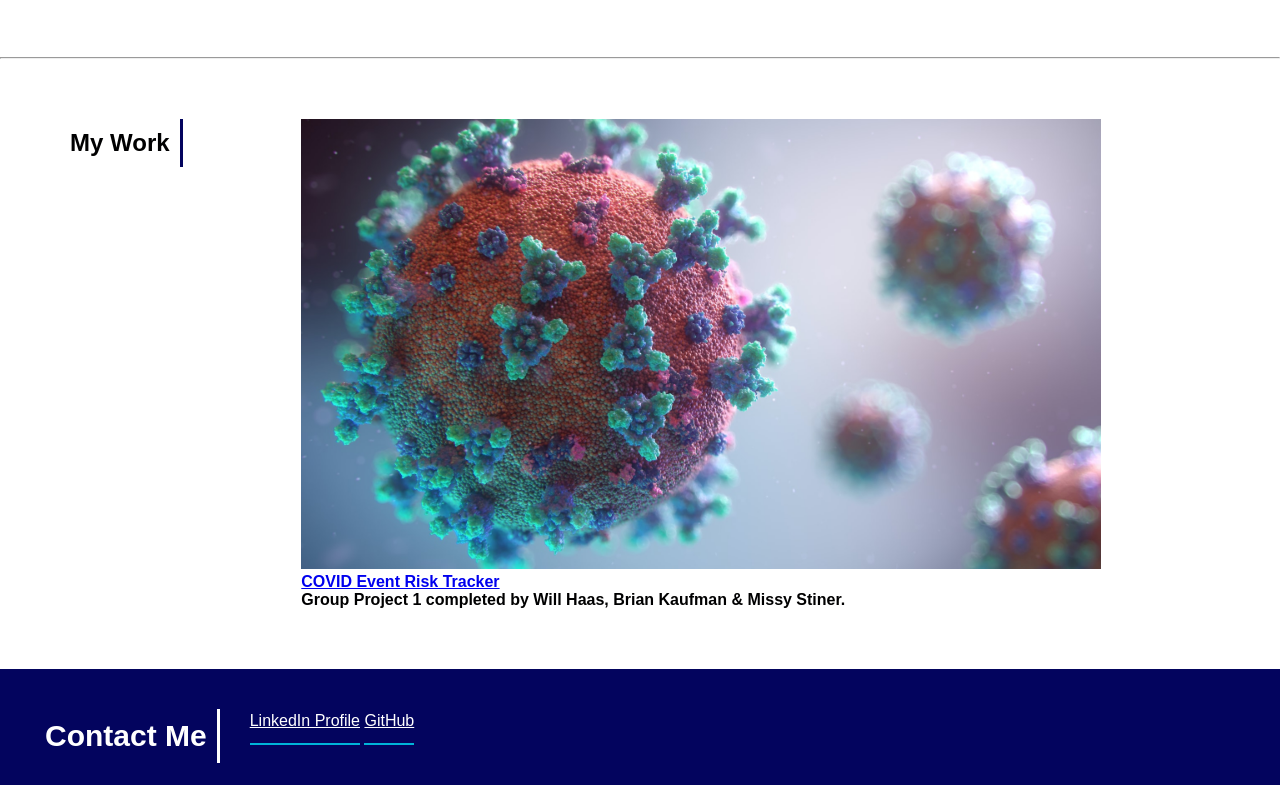
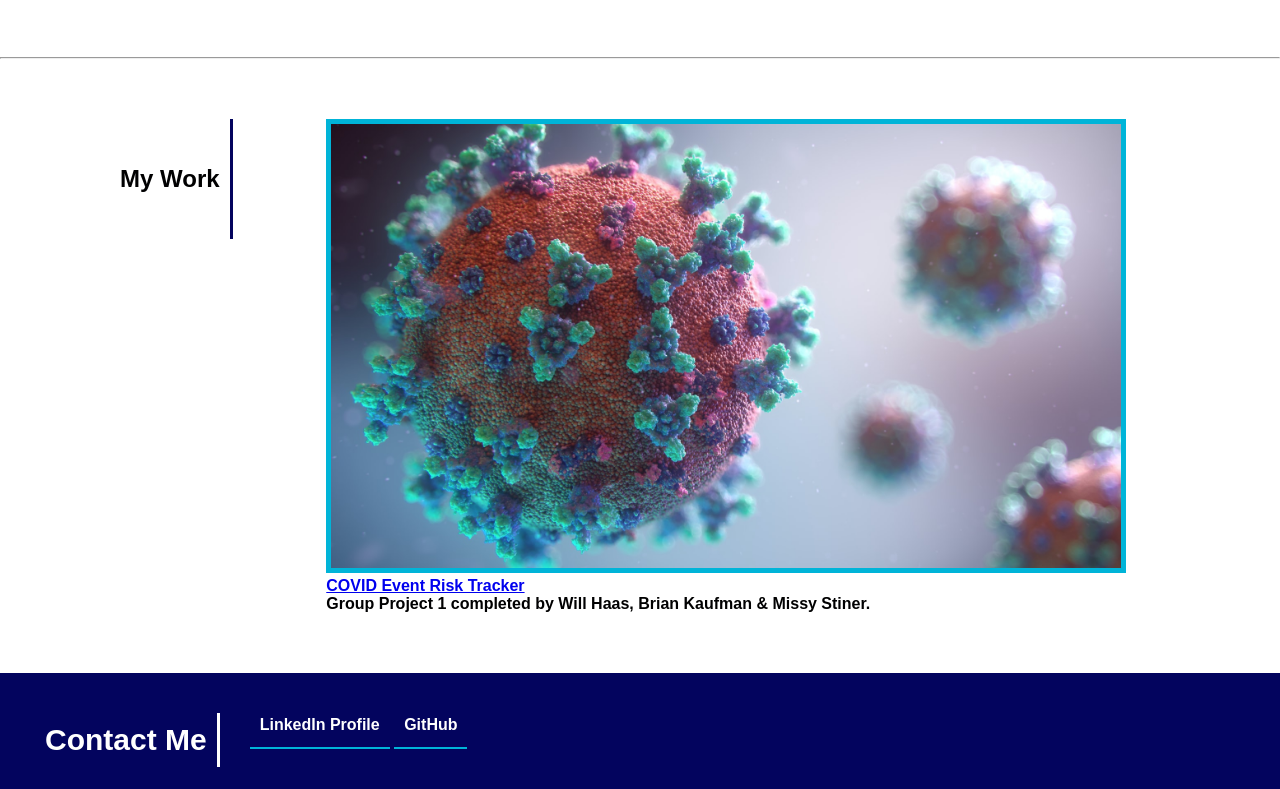
Before and after one commit to MissyStiner/portfolio, a plain HTML site: page index.html in a window 1280 px wide. Shown: the part 1124-1913 px from the top of the page. Drawn offline with Linux system fonts and the light colour scheme.

Commit message:
updated CSS

```diff
--- a/assets/css/style.css
+++ b/assets/css/style.css
@@ -96,13 +96,17 @@ footer h3 {
 }
 
 footer div {
-    line-height: 1.5;
+    align-content: center;
     display: inline-flex;
 }
 
 footer a {
     color: #ffffff;
     font-style: normal;
+    padding-inline: 10px;
+    text-decoration: none;
+    line-height: 1.5;
+    font-weight: bolder;
 }
 
 section {
@@ -114,11 +118,12 @@ section {
     border-right: solid;
     border-color: #03045E;
     padding: 10px;
+    line-height: 100px;
 }
 
 .left-column {
     flex: 1 45%;
-    margin-right: 50px;
+    margin-left: 50px;
 
 }
 
@@ -140,6 +145,7 @@ section {
 .work img {
     max-width: 800px;
     align-content: center;
+    border: 5px solid #00b4d8;
 }
 
 /*responsive elements*/
```
